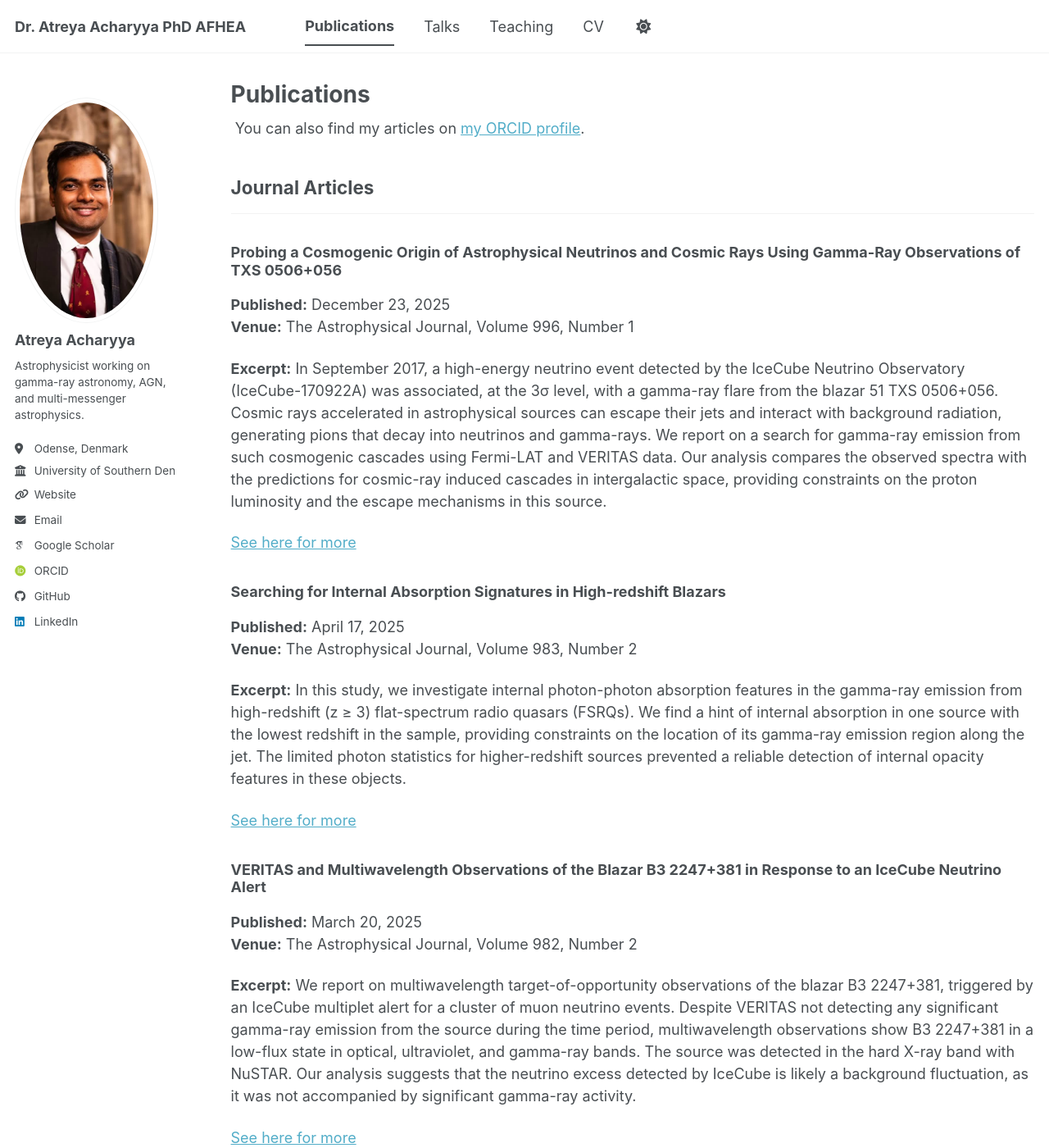
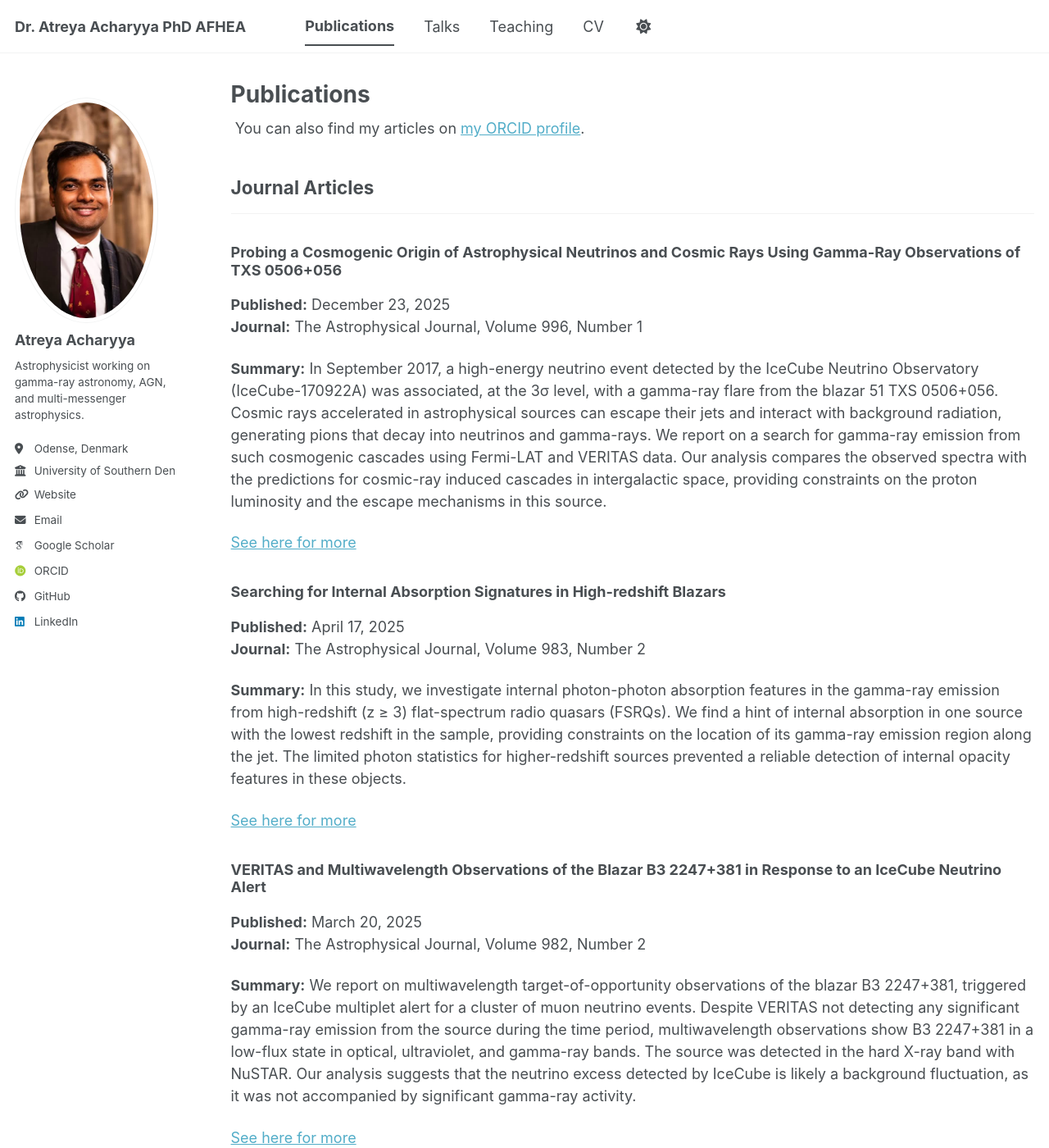
Before and after one commit to atreyaacharyya/atreyaacharyya.github.com, a Jekyll site: the page built from _pages/publications.html, in a window 1280 px wide and 1400 px high. Shown: the whole window at 82% size. Built offline with Jekyll 4.4.1, drawn with Linux system fonts in a browser that asks for light colours; some web fonts are replaced; a script bundle is joined from its source files by our own code; library files that are not in the unit come from our copies; some of the changed text lies outside the part shown.

Commit message:
Update publications.html

```diff
--- a/_pages/publications.html
+++ b/_pages/publications.html
@@ -30,10 +30,10 @@ author_profile: true
       <!-- Publication Information -->
       <h3>{{ post.title }}</h3>
       <p><strong>Published:</strong> {{ post.date | date: "%B %d, %Y" }} <br />
-      <strong>Venue:</strong> {{ post.venue }}</p>
+      <strong>Journal:</strong> {{ post.venue }}</p>  <!-- Updated from "Venue" to "Journal" -->
 
-      <!-- Excerpt -->
-      <p><strong>Excerpt:</strong> {{ post.excerpt }}</p>
+      <!-- Summary -->
+      <p><strong>Summary:</strong> {{ post.excerpt }}</p>  <!-- Updated from "Excerpt" to "Summary" -->
 
       <!-- Link to the full paper -->
       <p><a href="{{ post.paperurl }}">See here for more</a></p>
@@ -46,10 +46,10 @@ author_profile: true
     <!-- Publication Information -->
     <h3>{{ post.title }}</h3>
     <p><strong>Published:</strong> {{ post.date | date: "%B %d, %Y" }} <br />
-    <strong>Venue:</strong> {{ post.venue }}</p>
+    <strong>Journal:</strong> {{ post.venue }}</p>  <!-- Updated from "Venue" to "Journal" -->
 
-    <!-- Excerpt -->
-    <p><strong>Summary:</strong> {{ post.excerpt }}</p>
+    <!-- Summary -->
+    <p><strong>Summary:</strong> {{ post.excerpt }}</p>  <!-- Updated from "Excerpt" to "Summary" -->
 
     <!-- Link to the full paper -->
     <p><a href="{{ post.paperurl }}">See here for more</a></p>
```
